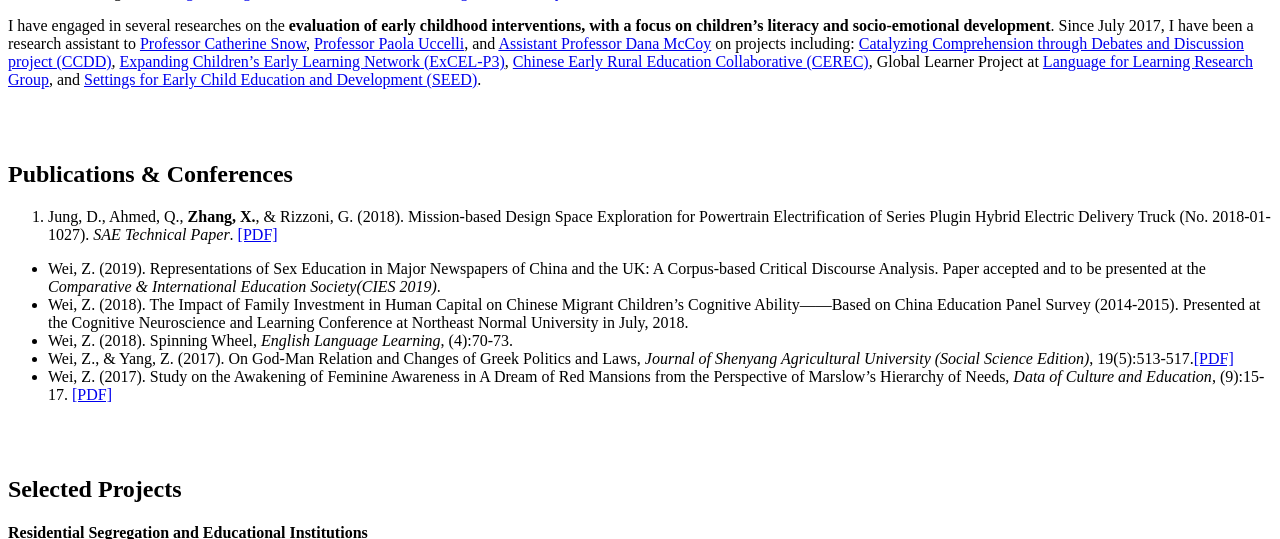
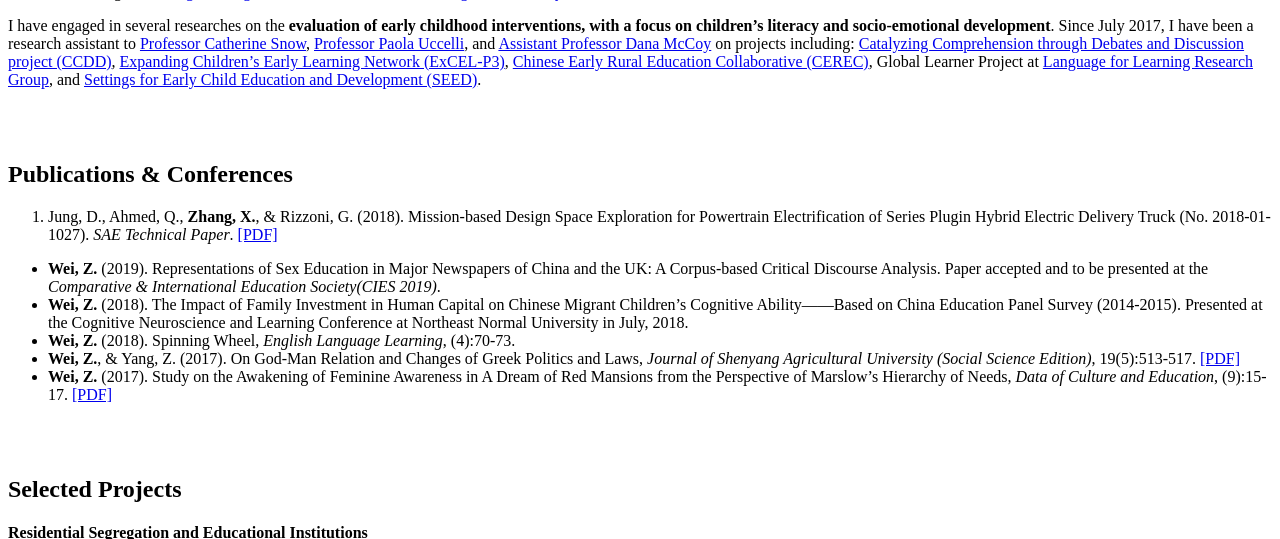
Before and after one commit to Sylviawzy/Sylviawzy.github.io, a Jekyll site: the page built from index.md, in a window 1280 px wide and 900 px high, scrolled down 1364 px, cut to the strip 0-539 px from the top of the window. Built offline with Jekyll 4.4.1, drawn with Linux system fonts in a browser that asks for light colours; our own code applies the rules of GitHub Pages for plain Markdown files; a style sheet for code colours, icons or effects is not loaded.

```diff
--- a/index.md
+++ b/index.md
@@ -10,11 +10,11 @@ I have engaged in several researches on the **evaluation of early childhood inte
 
 1. Jung, D., Ahmed, Q., **Zhang, X.**, & Rizzoni, G. (2018). Mission-based Design Space Exploration for Powertrain Electrification of Series Plugin Hybrid Electric Delivery Truck (No. 2018-01-1027). *SAE Technical Paper*. [[PDF]](Sylviawzy.github.io/assets/files/2018-01-1027.pdf)
 
--	Wei, Z. (2019). Representations of Sex Education in Major Newspapers of China and the UK: A Corpus-based Critical Discourse Analysis. Paper accepted and to be presented at the _Comparative & International Education Society(CIES 2019)_.
--	Wei, Z. (2018). The Impact of Family Investment in Human Capital on Chinese Migrant Children’s Cognitive Ability——Based on China Education Panel Survey (2014-2015). Presented at the Cognitive Neuroscience and Learning Conference at Northeast Normal University in July, 2018.
--	Wei, Z. (2018). Spinning Wheel, _English Language Learning_, (4):70-73.
--	Wei, Z., & Yang, Z. (2017). On God-Man Relation and Changes of Greek Politics and Laws, _Journal of Shenyang Agricultural University (Social Science Edition)_, 19(5):513-517.[[PDF]](Sylviawzy.github.io/assets/files/CNKI论神人关系与古希腊城邦政制法律的演变.pdf)
--	Wei, Z. (2017). Study on the Awakening of Feminine Awareness in A Dream of Red Mansions from the Perspective of Marslow’s Hierarchy of Needs, _Data of Culture and Education_, (9):15-17. [[PDF]](Sylviawzy.github.io/assets/files/从马斯洛需求层次理论看_红楼梦_中女性自我意识的觉醒_魏钟毓.pdf)
+-	**Wei, Z.** (2019). Representations of Sex Education in Major Newspapers of China and the UK: A Corpus-based Critical Discourse Analysis. Paper accepted and to be presented at the _Comparative & International Education Society(CIES 2019)_.
+-	**Wei, Z.** (2018). The Impact of Family Investment in Human Capital on Chinese Migrant Children’s Cognitive Ability——Based on China Education Panel Survey (2014-2015). Presented at the Cognitive Neuroscience and Learning Conference at Northeast Normal University in July, 2018.
+-	**Wei, Z.** (2018). Spinning Wheel, _English Language Learning_, (4):70-73.
+-	**Wei, Z.**, & Yang, Z. (2017). On God-Man Relation and Changes of Greek Politics and Laws, _Journal of Shenyang Agricultural University (Social Science Edition)_, 19(5):513-517. [[PDF]](Sylviawzy.github.io/assets/files/CNKI论神人关系与古希腊城邦政制法律的演变.pdf)
+-	**Wei, Z.** (2017). Study on the Awakening of Feminine Awareness in A Dream of Red Mansions from the Perspective of Marslow’s Hierarchy of Needs, _Data of Culture and Education_, (9):15-17. [[PDF]](Sylviawzy.github.io/assets/files/从马斯洛需求层次理论看_红楼梦_中女性自我意识的觉醒_魏钟毓.pdf)
 
 
 <br><br>
```
